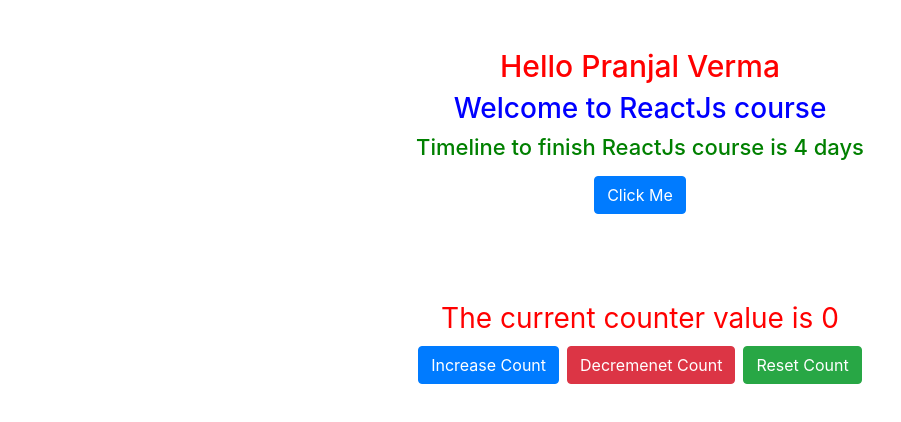
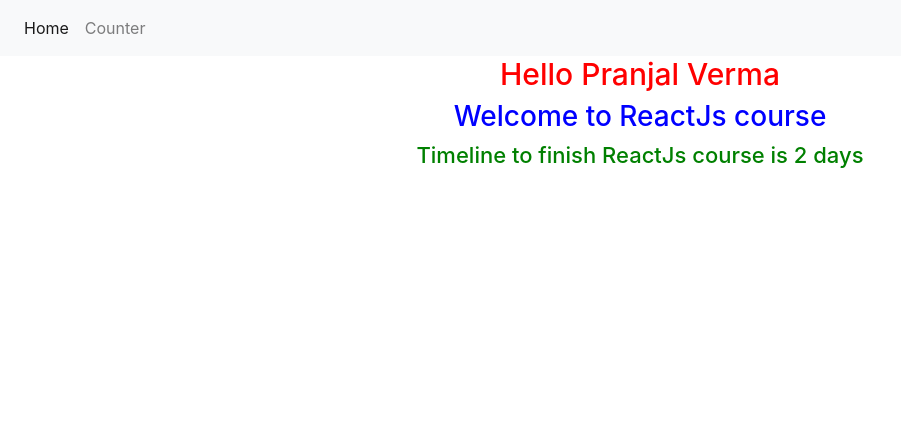
Before and after one commit to prnjl02/React-JS-Tutorial, a React (Create React App) app: page / in a window 1280 px wide. Shown: the top 422 px of the page, without its empty margins (0-901 px from the left). Built offline with nearby package versions, Linux system fonts and the light colour scheme.

Commit message:
added routing

```diff
--- a/package.json
+++ b/package.json
@@ -10,6 +10,7 @@
     "bootstrap": "^4.0.0",
     "react": "^18.2.0",
     "react-dom": "^18.2.0",
+    "react-router-dom": "^6.3.0",
     "react-scripts": "5.0.1",
     "web-vitals": "^2.1.4"
   },
--- a/src/App.js
+++ b/src/App.js
@@ -1,15 +1,35 @@
+import React from "react";
+import {
+  BrowserRouter as Router,
+  Route,
+  Routes,
+  Link
+} from "react-router-dom";
 import './App.scss';
 import '../node_modules/bootstrap/dist/css/bootstrap.min.css';
 import Home from './components/Home';
 import Counter from './components/Counter';
+import Navbar from './components/Navbar';
 
 function App() {
   return (
-    <div className="App container mt-5">
-      {/* <div className="name">App</div> */}
-     <Home name="Pranjal Verma" course="ReactJs" timeline={4}/>
-     <Counter/>
-    </div>
+    // <>
+    //   <Navbar />
+    //   <div className="App container mt-5">
+    //     <Home name="Pranjal Verma" course="ReactJs" timeline={2} />
+    //     <Counter />
+    //   </div>
+    // </>
+<Router>
+<Navbar />
+    <Routes>
+      <Route path="/counter" element = {<Counter />}>
+      </Route>
+      <Route path="/" element = { <Home name="Pranjal Verma" course="ReactJs" timeline={2} />}>
+
+      </Route>
+    </Routes>
+    </Router>
   );
 }
 
--- a/src/components/Home.js
+++ b/src/components/Home.js
@@ -8,7 +8,7 @@
         <h1 className='name'>Hello {props.name}</h1>
         <h5 className='course'>Welcome to {props.course} course</h5>
         <h5 className='timeline'>Timeline to finish {props.course} course is {props.timeline} days</h5>
-        <button className='btn btn-primary mt-2'>Click Me</button>
+        {/* <button className='btn btn-primary mt-2'>Click Me</button> */}
       </div>
     </>
   )
--- /dev/null
+++ b/src/components/Navbar.js
@@ -0,0 +1,25 @@
+import React from 'react'
+import { Link } from 'react-router-dom'
+
+export default function Navbar() {
+    return (
+        <div>
+            <nav className="navbar navbar-expand-lg navbar-light bg-light">
+                {/* <a className="navbar-brand" href="#">Navbar</a>
+                <button className="navbar-toggler" type="button" data-toggle="collapse" data-target="#navbarNav" aria-controls="navbarNav" aria-expanded="false" aria-label="Toggle navigation">
+                    <span className="navbar-toggler-icon"></span>
+                </button> */}
+                <div className="collapse navbar-collapse" id="navbarNav">
+                    <ul className="navbar-nav">
+                        <li className="nav-item active">
+                            <Link className="nav-link" to="/">Home <span className="sr-only">(current)</span></Link>
+                        </li>
+                        <li className="nav-item">
+                            <Link className="nav-link" to="/counter">Counter</Link>
+                        </li>
+                    </ul>
+                </div>
+            </nav>
+        </div>
+    )
+}
```
